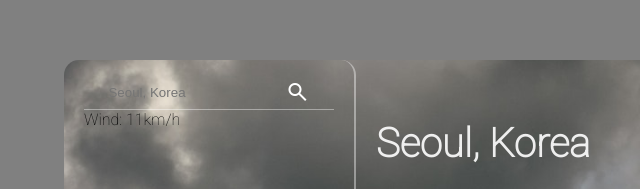
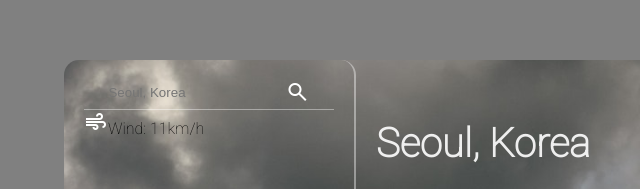
Before and after one commit to OneTooManyln/project_weather_app, a website built with webpack: page dist/index.html in a window 1280 px wide. Shown: the part 120-309 px from the top of the page, 0-640 px from the left. Built offline with nearby package versions, Linux system fonts and the light colour scheme.

Commit message:
Insert wind icon

```diff
--- a/dist/index.html
+++ b/dist/index.html
@@ -25,7 +25,9 @@
             <span class="material-symbols-outlined">search</span>
           </div>
           <div class="additional-weather-info">
-            <div class="wind">Wind: 11km/h</div>
+            <div class="wind">
+              <span class="material-symbols-outlined"> air </span>Wind: 11km/h
+            </div>
           </div>
         </div>
         <div class="dashboard-main-content-container">
```
